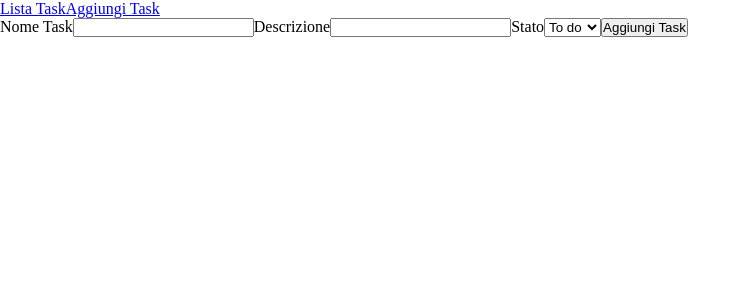
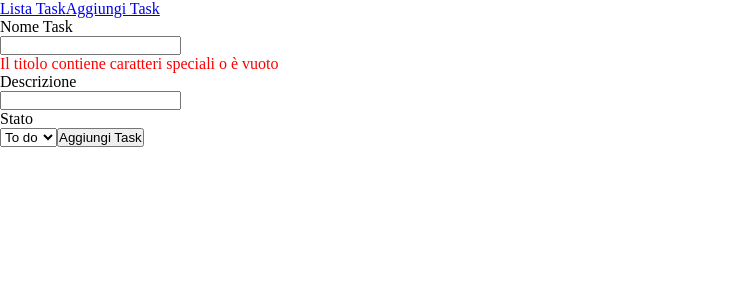
Before and after one commit to mendozagianfranco/ex-react-task-manager, a React (Vite) app: page /add-task in a window 1280 px wide. Shown: the top 300 px of the page, without its empty margins (0-751 px from the left). Built offline with nearby package versions, Linux system fonts and the light colour scheme; no server answers.

Commit message:
fix: logic validation

```diff
--- a/src/pages/AddTask.jsx
+++ b/src/pages/AddTask.jsx
@@ -10,11 +10,13 @@ export default function AddTask() {
 
     const isValidTitle = useMemo(() => {
         const charsValid = title.split('').some(char => symbols.includes(char.toLowerCase()));
-        return charsValid && title.trim();
+        const isNotEmpty = title.trim().length > 0;
+        return !charsValid && isNotEmpty;
     }, [title]);
 
     function handleForm(e) {
         e.preventDefault();
+        if (!isValidTitle) return;
         const task = {
             title: title,
             description: description.current.value,
@@ -27,16 +29,16 @@ export default function AddTask() {
         <>
             <form onSubmit={handleForm}>
                 <label>
-                    <span>Nome Task</span>
+                    <p>Nome Task</p>
                     <input value={title} onChange={e => setTitle(e.target.value)} type="text" />
-                    {isValidTitle && <div>Il titolo contiene caratteri speciali o è vuoto</div>}
+                    {!isValidTitle && <div style={{ color: 'red' }}>Il titolo contiene caratteri speciali o è vuoto</div>}
                 </label>
                 <label>
-                    <span>Descrizione</span>
+                    <p>Descrizione</p>
                     <input type="text" ref={description} />
                 </label>
                 <label>
-                    <span>Stato</span>
+                    <p>Stato</p>
                     <select ref={status}>
                         <option value="To do">To do</option>
                         <option value="Doing">Doing</option>
```
